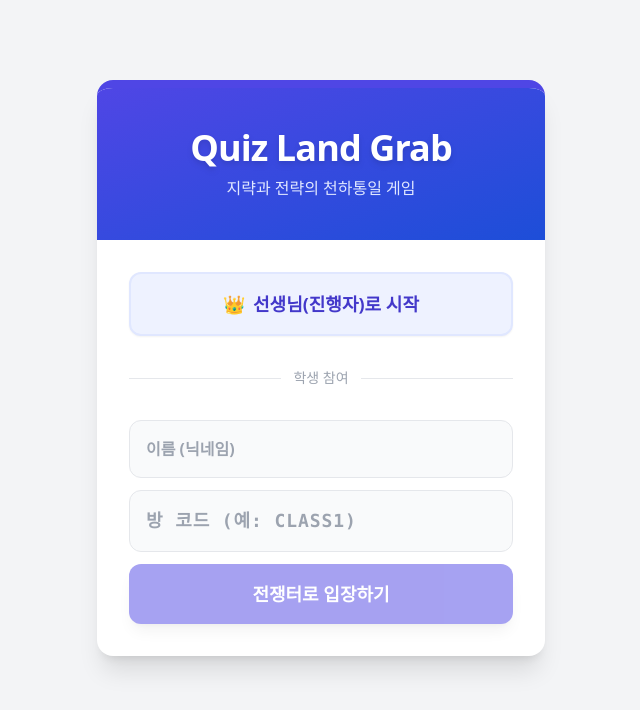
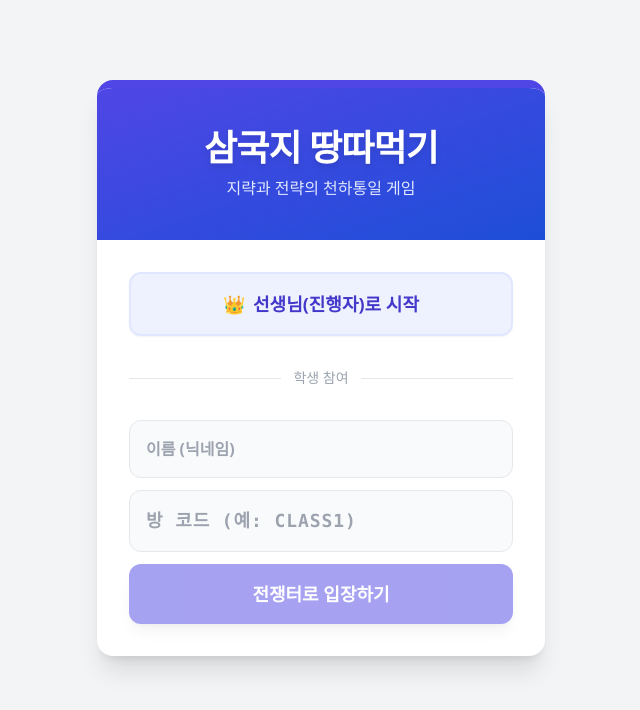
Before and after one commit to kkyuzzang/ddangddamuk, a React (Vite) app: page / in a window 1280 px wide. Shown: the top 710 px of the page, without its empty margins (319-959 px from the left). Built offline with nearby package versions, Linux system fonts and the light colour scheme.

Commit message:
feat: Update app title to Korean
Replaced the English app title "Quiz Land Grab" with the Korean title "삼국지 땅따먹기" in the main menu. This change localizes the application's branding to better reflect its theme and target audience.

```diff
--- a/App.tsx
+++ b/App.tsx
@@ -1559,7 +1559,7 @@ const App: React.FC = () => {
         {mode === 'MENU' && (
           <div className="max-w-md mx-auto bg-white rounded-2xl shadow-xl overflow-hidden mt-12 border-t-8 border-indigo-600">
             <div className="bg-gradient-to-br from-indigo-600 to-blue-700 p-10 text-center text-white">
-              <h1 className="text-4xl font-extrabold mb-2 tracking-tight drop-shadow-md">Quiz Land Grab</h1>
+              <h1 className="text-4xl font-extrabold mb-2 tracking-tight drop-shadow-md">삼국지 땅따먹기</h1>
               <p className="text-indigo-100 font-medium">지략과 전략의 천하통일 게임</p>
             </div>
             <div className="p-8 space-y-6">
```
Also changed, not shown: utils/gameLogic.ts (line endings or trailing spaces).
